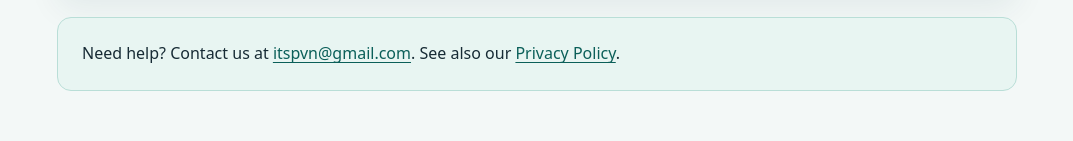
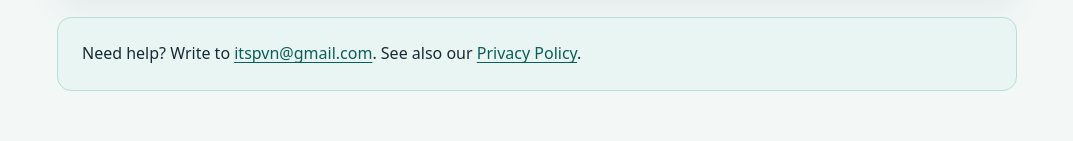
Before and after one commit to itspvn/FinPulsePrivacyPolicy, a plain HTML site: page data-deletion.html in a window 1280 px wide. Shown: the part 1036-1177 px from the top of the page, without its empty margins (103-1176 px from the left). Drawn offline with Linux system fonts and the light colour scheme.

Commit message:
Update data deletion contact wording

```diff
--- a/data-deletion.html
+++ b/data-deletion.html
@@ -40,7 +40,7 @@
 <div class="card"><h2>4. Ad data</h2>
 <p>To reset or limit advertising data, go to Android <em>Settings &rarr; Privacy &rarr; Ads</em> and choose <em>Delete advertising ID</em> / opt out of personalisation, and review <a href="https://myadcenter.google.com/" target="_blank" rel="noopener">Google My Ad Center</a>.</p></div>
 
-<div class="note">Need help? Contact us at <a href="mailto:itspvn@gmail.com">itspvn@gmail.com</a>. See also our <a href="privacy-policy.html">Privacy Policy</a>.</div>
+<div class="note">Need help? Write to <a href="mailto:itspvn@gmail.com">itspvn@gmail.com</a>. See also our <a href="privacy-policy.html">Privacy Policy</a>.</div>
 </div></main>
 <footer><div class="wrap">
 <p><a href="privacy-policy.html">Privacy Policy</a> &middot; <a href="terms-and-conditions.html">Terms &amp; Conditions</a> &middot; <a href="data-deletion.html">Data Deletion</a></p>
```
